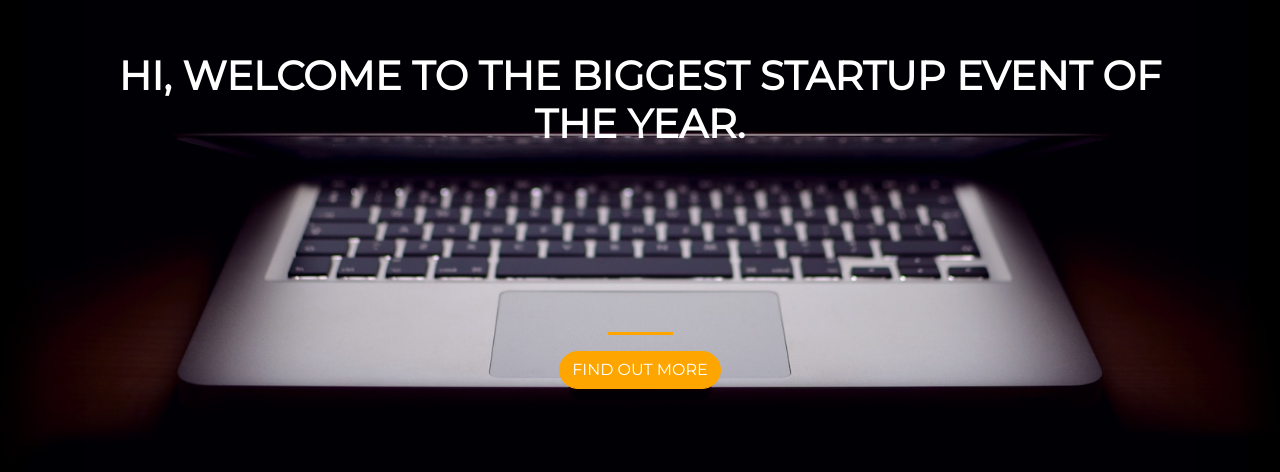
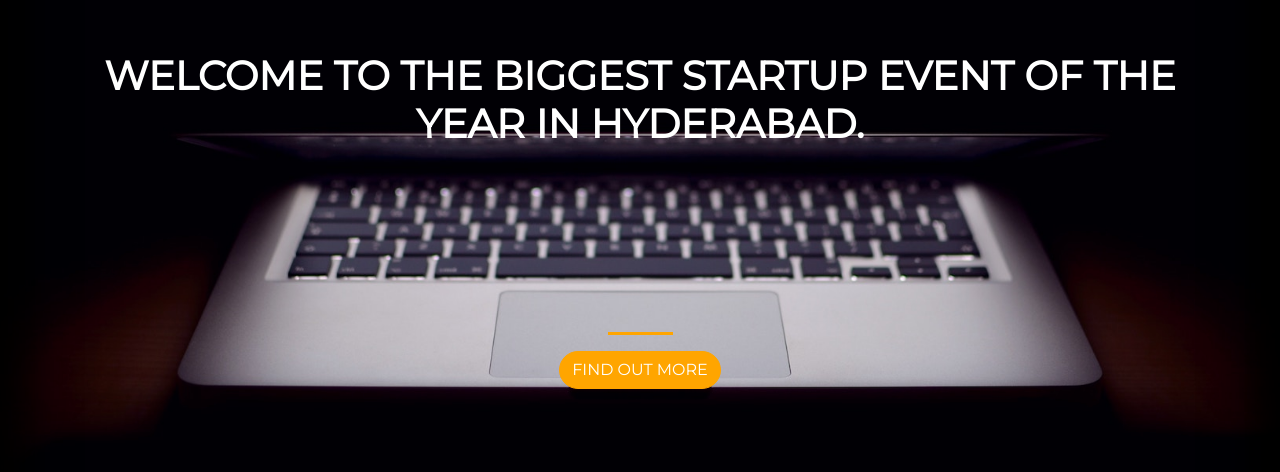
Before and after one commit to kvin-k/stratup-demo, a plain HTML site: page index.html in a window 1280 px wide. Shown: the part 180-652 px from the top of the page. Drawn offline with nearby package versions, Linux system fonts and the light colour scheme.

Commit message:
added city

```diff
--- a/index.html
+++ b/index.html
@@ -18,7 +18,7 @@
   <div class="container d-flex align-items-center h-100">
     <div class="row">
       <header class="text-center col-12">
-        <h1 class="text-uppercase"><strong>Hi, Welcome to the biggest startup event of the year.</strong></h1>
+        <h1 class="text-uppercase"><strong>Welcome to the biggest startup event of the year in Hyderabad.</strong></h1>
       </header>
       <div class="buffer col-12"></div>
 
```
